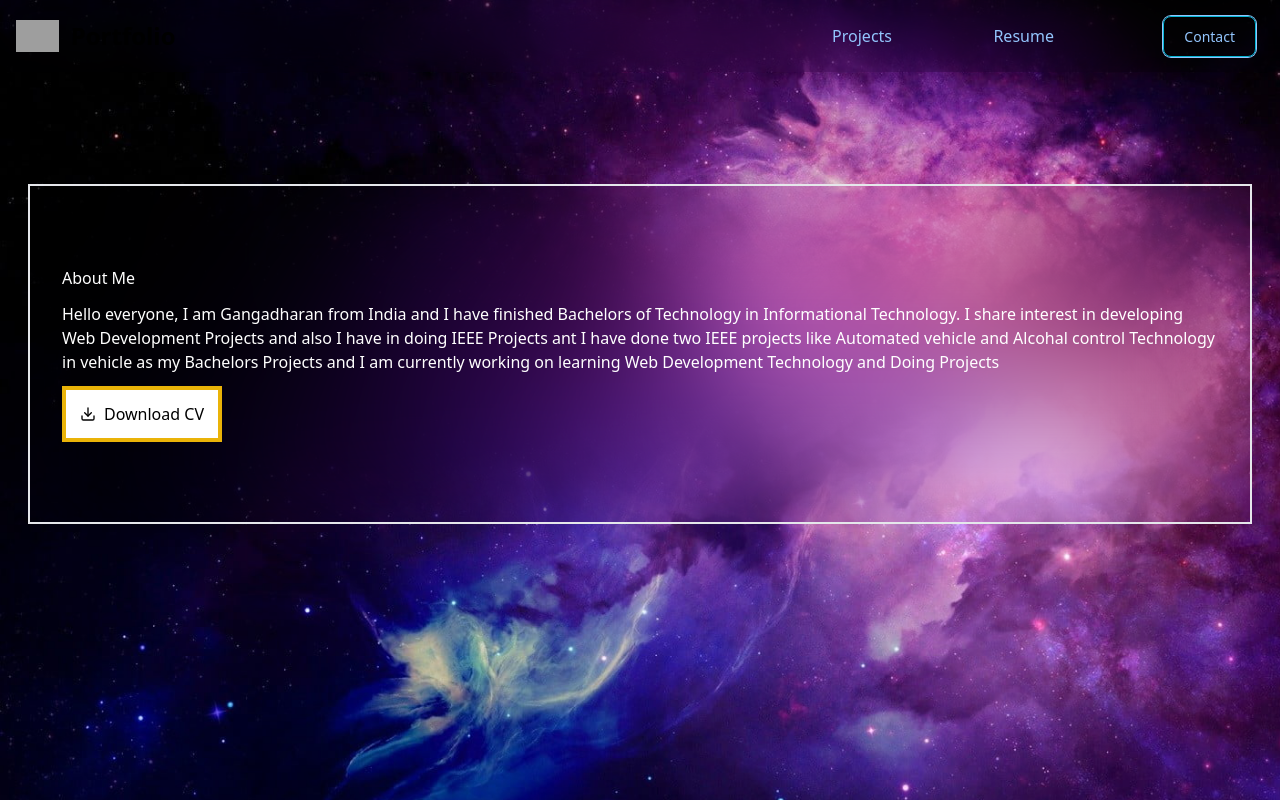
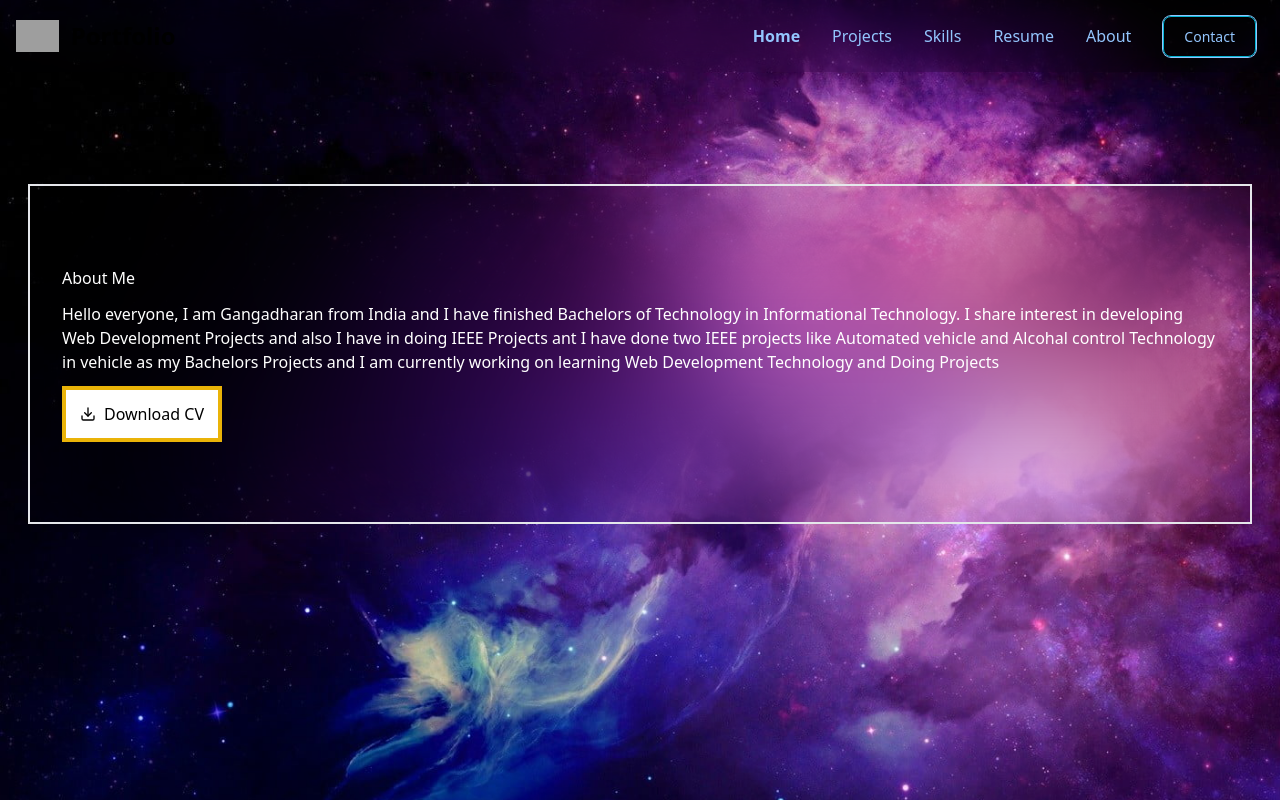
Before and after one commit to GANGADHARAN26/portfolio, a React (Vite) app: page /about in a window 1280 px wide. Shown: the top 800 px of the page. Built offline with nearby package versions, Linux system fonts and the light colour scheme; no server answers; grey boxes are pictures that could not be loaded.

Commit message:
changed resume

```diff
--- a/src/components/Navbar.jsx
+++ b/src/components/Navbar.jsx
@@ -46,7 +46,7 @@ const Navbar = () => {
             <li className="py-2">
               <Link
                 to="/"
-                className="block py-2 px-3  text-blue-300  text-transparent font-extrabold rounded md:bg-transparent  md:p-0  "
+                className="block py-2 px-3  text-blue-300  font-extrabold rounded md:bg-transparent  md:p-0  "
                 aria-current="page"
               >
                 Home
@@ -55,7 +55,7 @@ const Navbar = () => {
             <li className="py-2">
               <Link
                 to="/projects"
-                className="block py-2 px-3 text-blue-300 hover:text-white md:hover:text-blue-700 md:p-0  md:dark:hover:text-blue-500 dark:hover:bg-gray-700 dark:hover:text-white md:dark:hover:bg-transparent"
+                className="block py-2 px-3 text-blue-300 hover:text-white md:hover:text-blue-700 md:p-0  md:dark:hover:text-blue-500  dark:hover:text-white "
               >
                 Projects
               </Link>
@@ -63,14 +63,14 @@ const Navbar = () => {
             <li className="py-2">
               <Link
                 to="/skills"
-                className=" block py-2 px-3  text-blue-300 text-transparent hover:text-white  rounded hover:bg-gray-100 md:hover:bg-transparent md:border-0 md:hover:text-blue-700 md:p-0  md:dark:hover:text-blue-500 dark:hover:bg-gray-700 dark:hover:text-white md:dark:hover:bg-transparent"
+                className=" block py-2 px-3  text-blue-300  hover:text-white  rounded hover:bg-gray-100 md:hover:bg-transparent md:border-0 md:hover:text-blue-700 md:p-0  md:dark:hover:text-blue-500 dark:hover:bg-gray-700  md:dark:hover:bg-transparent"
               >
                 Skills
               </Link>
             </li>
             <li className="py-2">
               <a
-                href="https://drive.google.com/file/d/1dTIdUwaBHwKHHqGl9A4RI7S3qkS1Nb6C/view?usp=sharing"
+                href="https://drive.google.com/file/d/1CKHjc6IsKJRUUB5nZK2rEw64Pt-ejRFD/view?usp=sharing"
                 target="_blank"
                 rel="noopener noreferrer"
                 className="block py-2 px-3 text-blue-300  rounded hover:bg-gray-100 md:hover:bg-transparent md:border-0 md:hover:text-blue-700 md:p-0  md:dark:hover:text-blue-500 dark:hover:bg-gray-700 dark:hover:text-white md:dark:hover:bg-transparent"
@@ -81,7 +81,7 @@ const Navbar = () => {
             <li className="py-2">
               <Link
                 to="/about"
-                className="block py-2 px-3  text-blue-300 text text-transparent rounded hover:bg-gray-100 md:hover:bg-transparent md:border-0 md:hover:text-blue-700 md:p-0  md:dark:hover:text-blue-500 dark:hover:bg-gray-700 dark:hover:text-white md:dark:hover:bg-transparent"
+                className="block py-2 px-3  text-blue-300 text  rounded hover:bg-gray-100 md:hover:bg-transparent md:border-0 md:hover:text-blue-700 md:p-0  md:dark:hover:text-blue-500 dark:hover:bg-gray-700 dark:hover:text-white md:dark:hover:bg-transparent"
               >
                 About
               </Link>
--- a/src/pages/About.jsx
+++ b/src/pages/About.jsx
@@ -16,7 +16,7 @@ const About = () => {
             Projects and I am currently working on learning Web Development Technology
             and Doing Projects
           </p>
-          <a href="https://drive.google.com/file/d/1dTIdUwaBHwKHHqGl9A4RI7S3qkS1Nb6C/view?usp=sharing" target="_blank" rel="noopener noreferrer" className="bg-white text p-3 border-yellow-500 border-4 flex gap-2 w-40 justify-center items-center">
+          <a href="https://drive.google.com/file/d/1CKHjc6IsKJRUUB5nZK2rEw64Pt-ejRFD/view?usp=sharing" target="_blank" rel="noopener noreferrer" className="bg-white text p-3 border-yellow-500 border-4 flex gap-2 w-40 justify-center items-center">
             <FiDownload className="block" /> Download CV
           </a>
         </div>
```
